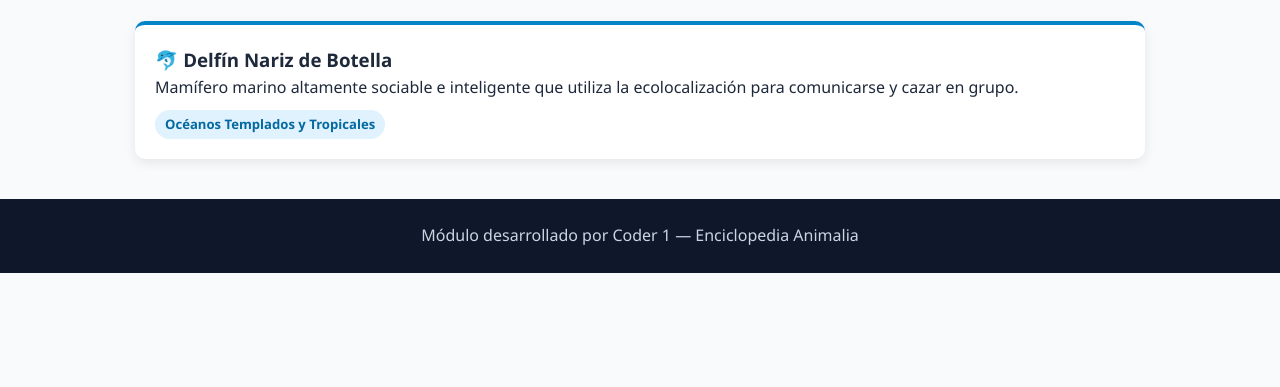
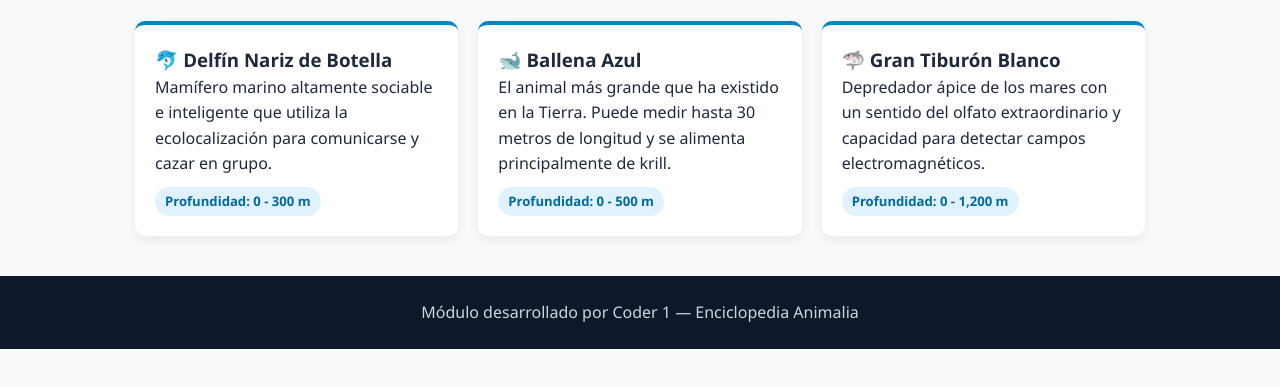
Before and after one commit to dress18/animalia-gitflow, a plain HTML site: page acuaticos.html in a window 1280 px wide. Shown: the part 329-716 px from the top of the page. Drawn offline with Linux system fonts and the light colour scheme.

Commit message:
feat(acuaticos): add blue whale and great white shark cards

```diff
--- a/acuaticos.html
+++ b/acuaticos.html
@@ -32,7 +32,19 @@
         <article class="card">
           <h3>🐬 Delfín Nariz de Botella</h3>
           <p>Mamífero marino altamente sociable e inteligente que utiliza la ecolocalización para comunicarse y cazar en grupo.</p>
-          <span class="badge">Océanos Templados y Tropicales</span>
+          <span class="badge">Profundidad: 0 - 300 m</span>
+        </article>
+
+        <article class="card">
+          <h3>🐋 Ballena Azul</h3>
+          <p>El animal más grande que ha existido en la Tierra. Puede medir hasta 30 metros de longitud y se alimenta principalmente de krill.</p>
+          <span class="badge">Profundidad: 0 - 500 m</span>
+        </article>
+
+        <article class="card">
+          <h3>🦈 Gran Tiburón Blanco</h3>
+          <p>Depredador ápice de los mares con un sentido del olfato extraordinario y capacidad para detectar campos electromagnéticos.</p>
+          <span class="badge">Profundidad: 0 - 1,200 m</span>
         </article>
       </div>
     </section>
```
